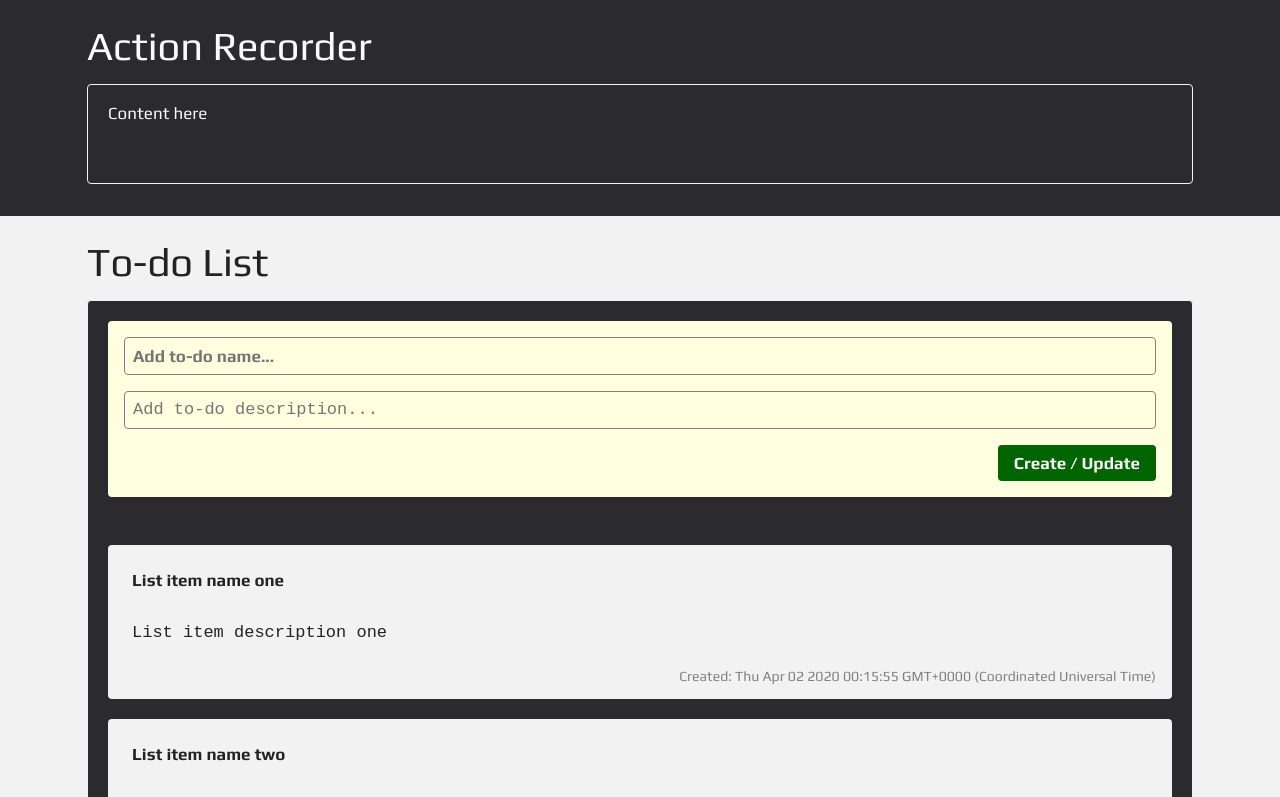
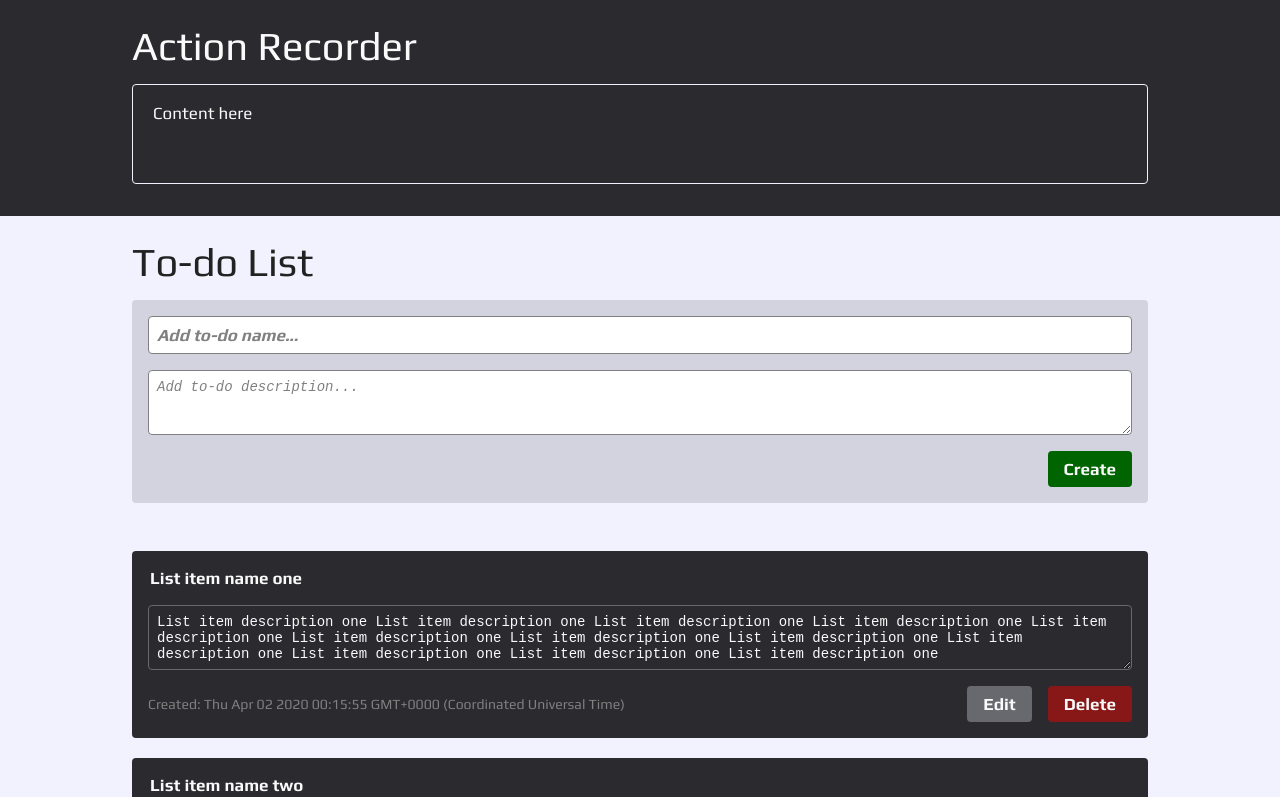
Before and after one commit to Kunmi01/To-Do-App, a React app: page / in a window 1280 px wide. Shown: the top 797 px of the page. Built offline with nearby package versions, Linux system fonts and the light colour scheme.

Commit message:
Completed To-do List styling

```diff
--- a/src/components/ActionRecorder/styles.scss
+++ b/src/components/ActionRecorder/styles.scss
@@ -14,6 +14,7 @@
 
   &__inner-wrapper {
     @include component-inner-wrapper;
-    border-color: $background-light;
+    border: 1px solid $background-light;
+    padding: $unit * 5;
   }
 }
--- a/src/components/ToDoList/components/ListItem/index.js
+++ b/src/components/ToDoList/components/ListItem/index.js
@@ -2,31 +2,45 @@ import React, { useState, useEffect } from 'react';
 import PropTypes from 'prop-types';
 import './styles.scss';
 
-const ListItem = ({ editable, creationItem, name, description, created }) => {
+const ListItem = ({
+  editable,
+  creation,
+  id,
+  name,
+  description,
+  createdDate
+}) => {
+  const [itemId, setItemId] = useState(null);
   const [itemName, setItemName] = useState('');
   const [itemDescription, setItemDescription] = useState('');
-  const [itemCreated, setItemCreated] = useState('');
+  const [itemCreatedDate, setItemCreatedDate] = useState('');
 
   useEffect(() => {
+    if (id) setItemId(id);
     if (name) setItemName(name);
     if (description) setItemDescription(description);
-    if (created) setItemCreated(created);
+    if (createdDate) setItemCreatedDate(createdDate);
   });
 
   const handleSubmit = e => {
     e.preventDefault();
-    // console.log('Data:', { itemName, itemDescription, itemCreated });
+    console.log('Data:', {
+      itemId,
+      itemName,
+      itemDescription,
+      itemCreatedDate
+    });
   };
 
   const itemClass = `list-item
     ${editable && 'list-item--editable'}
-    ${creationItem && 'list-item--creation-item'}`;
+    ${creation && 'list-item--creation'}`;
 
   return (
     <li className={itemClass}>
       <form className="list-item__form" onSubmit={handleSubmit}>
         <input
-          className="list-item__name"
+          className="list-item__form__name"
           id="name"
           type="text"
           value={itemName}
@@ -35,7 +49,7 @@ const ListItem = ({ editable, creationItem, name, description, created }) => {
           disabled={!editable}
         />
         <textarea
-          className="list-item__description"
+          className="list-item__form__description"
           id="description"
           type="text"
           value={itemDescription}
@@ -44,11 +58,32 @@ const ListItem = ({ editable, creationItem, name, description, created }) => {
           disabled={!editable}
         />
         {editable ? (
-          <button className="list-item__submit" type="submit">
-            Create / Update
+          <button
+            className="list-item__form__button list-item__form__button--submit"
+            type="submit"
+          >
+            {creation ? 'Create' : 'Update'}
           </button>
         ) : (
-          <p className="list-item__created">Created: {itemCreated}</p>
+          <div className="list-item__form__bottom-wrapper">
+            <p className="list-item__form__created">
+              Created: {itemCreatedDate}
+            </p>
+            <div className="list-item__form__buttons-wrapper">
+              <button
+                className="list-item__form__button list-item__form__button--edit"
+                type="button"
+              >
+                Edit
+              </button>
+              <button
+                className="list-item__form__button list-item__form__button--delete"
+                type="button"
+              >
+                Delete
+              </button>
+            </div>
+          </div>
         )}
       </form>
     </li>
@@ -56,19 +91,21 @@ const ListItem = ({ editable, creationItem, name, description, created }) => {
 };
 
 ListItem.propTypes = {
-  creationItem: PropTypes.bool,
+  creation: PropTypes.bool,
   editable: PropTypes.bool,
+  id: PropTypes.number,
   name: PropTypes.string,
   description: PropTypes.string,
-  created: PropTypes.string
+  createdDate: PropTypes.string
 };
 
 ListItem.defaultProps = {
-  creationItem: false,
+  creation: false,
   editable: false,
+  id: null,
   name: '',
   description: '',
-  created: ''
+  createdDate: ''
 };
 
 export default ListItem;
--- a/src/components/ToDoList/components/ListItem/styles.scss
+++ b/src/components/ToDoList/components/ListItem/styles.scss
@@ -1,8 +1,7 @@
 @import '../../../../scss/base.scss';
 
 .list-item {
-  background: $background-light;
-  //   border: 1px solid $background-light;
+  background: $background-dark;
   border-radius: $unit;
   margin-bottom: $unit * 5;
 
@@ -11,10 +10,18 @@
   }
 
   &--editable {
-    background-color: lightyellow;
+    background-color: $light-grey;
+
+    .list-item__form {
+      &__name,
+      &__description {
+        background-color: $white;
+        padding: $unit * 2;
+      }
+    }
   }
 
-  &--creation-item {
+  &--creation {
     margin-bottom: $unit * 12;
   }
 
@@ -22,11 +29,10 @@
     display: flex;
     flex-direction: column;
     padding: $unit * 4;
-  }
 
     &__name,
     &__description,
-  &__submit {
+    &__button {
       border-radius: $unit;
     }
 
@@ -35,39 +41,103 @@
       border: 1px solid $grey;
       background-color: inherit;
       font-size: $font-m;
-    padding: $unit * 2;
       margin-bottom: $unit * 4;
 
+      &:focus {
+        outline: none;
+        border-color: $deep-green;
+      }
+
       &:disabled {
-      border: 0;
-      color: $text-dark;
+        color: $text-light;
+        cursor: not-allowed;
+      }
+
+      &::placeholder {
+        font-style: italic;
+        color: $grey;
       }
     }
 
     &__name {
       font-family: $font-play-bold;
-    height: 38px;
+
+      &:disabled {
+        border: 0;
+      }
     }
 
     &__description {
-    resize: none;
-    height: 38px;
+      font-size: $font-s;
+      min-height: $unit * 32;
+      padding: $unit * 2;
+      overflow: scroll;
+      resize: vertical;
+
+      @include mq-from('mobile') {
+        min-height: $unit * 22;
       }
 
-  &__submit {
-    background-color: $green;
+      @include mq-from('tablet') {
+        min-height: $unit * 12;
+      }
+
+      &:disabled {
+        border-color: $grey2;
+      }
+    }
+
+    &__bottom-wrapper {
+      display: flex;
+      flex-direction: column;
+
+      @include mq-from('tablet') {
+        flex-direction: row;
+        align-items: center;
+      }
+    }
+
+    &__buttons-wrapper {
+      display: flex;
+      margin-left: auto;
+      margin-top: $unit * 4;
+
+      @include mq-from('tablet') {
+        margin-top: 0;
+      }
+    }
+
+    &__button {
       border: 0;
       font-family: $font-play-bold;
       font-size: $font-m;
       color: $text-light;
       padding: $unit * 2 $unit * 4;
+      margin-left: $unit * 4;
+      cursor: pointer;
 
+      &--submit {
+        background-color: $deep-green;
         margin-left: auto;
+      }
+
+      &--submit {
+        background-color: $deep-green;
+        margin-left: auto;
+      }
+
+      &--edit {
+        background-color: $grey2;
+      }
+
+      &--delete {
+        background-color: $dark-red;
+      }
     }
 
     &__created {
       color: $grey;
       font-size: $font-s;
-    text-align: right;
     }
   }
+}
--- a/src/components/ToDoList/index.js
+++ b/src/components/ToDoList/index.js
@@ -6,20 +6,21 @@ const dummyListItems = [
   {
     id: 1,
     name: 'List item name one',
-    description: 'List item description one',
-    created: new Date().toString()
+    description:
+      'List item description one List item description one List item description one List item description one List item description one List item description one List item description one List item description one List item description one List item description one List item description one List item description one ',
+    createdDate: new Date().toString()
   },
   {
     id: 2,
     name: 'List item name two',
     description: 'List item description two',
-    created: new Date().toString()
+    createdDate: new Date().toString()
   },
   {
     id: 3,
     name: 'List item name three',
     description: 'List item description three',
-    created: new Date().toString()
+    createdDate: new Date().toString()
   }
 ];
 
@@ -35,14 +36,15 @@ const ToDoList = () => {
       <div className="todo-list__wrapper">
         <h2 className="todo-list__header">To-do List</h2>
         <ul className="todo-list__inner-wrapper">
-          <ListItem creationItem editable />
+          <ListItem creation editable />
           {listItems.length &&
             listItems.map(item => (
               <ListItem
                 key={item.id}
+                id={item.id}
                 name={item.name}
                 description={item.description}
-                created={item.created}
+                createdDate={item.createdDate}
               />
             ))}
         </ul>
--- a/src/components/ToDoList/styles.scss
+++ b/src/components/ToDoList/styles.scss
@@ -11,7 +11,6 @@
 
   &__inner-wrapper {
     @include component-inner-wrapper;
-    background-color: $background-dark;
     list-style: none;
   }
 }
--- a/src/scss/mixins/layout.scss
+++ b/src/scss/mixins/layout.scss
@@ -3,7 +3,7 @@
 
 @mixin component-wrapper {
   width: 100%;
-  max-width: 1170px;
+  max-width: 1080px;
   padding: $unit * 4 $unit * 4 $unit * 8;
   margin: 0 auto;
 
@@ -19,7 +19,5 @@
 
 @mixin component-inner-wrapper {
   border-radius: $unit;
-  border: 1px solid $background-light;
-  padding: $unit * 5;
   min-height: 100px; // TODO: REMOVE THIS
 }
--- a/src/scss/variables/colors.scss
+++ b/src/scss/variables/colors.scss
@@ -1,9 +1,15 @@
 $white: #fff;
 $black: #000;
+
+$light-grey: #d3d3e0;
+$light-grey2: #e3e3e3;
 $grey: #808080;
-$green: #006400;
+$grey2: #68686f;
 
-$background-light: #f2f2f2;
+$deep-green: #006400;
+$dark-red: #881818;
+
+$background-light: #f2f2ff;
 $background-dark: #2a2a2f;
 
 $text-light: #fafafa;
--- a/src/scss/variables/fonts.scss
+++ b/src/scss/variables/fonts.scss
@@ -3,6 +3,7 @@ $font-xxs: 10px;
 $font-xs: 12px;
 $font-s: 14px;
 $font-m: 17px;
+$font-ml: 20px;
 $font-l: 24px;
 $font-xl: 32px;
 $font-xxl: 40px;
```
Lines whose indentation alone changed are shown as unchanged.
